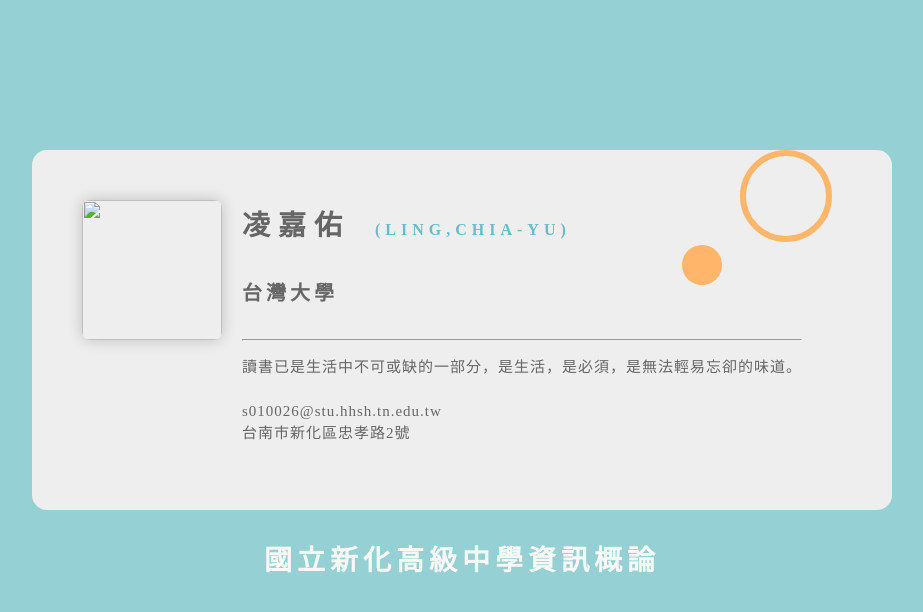
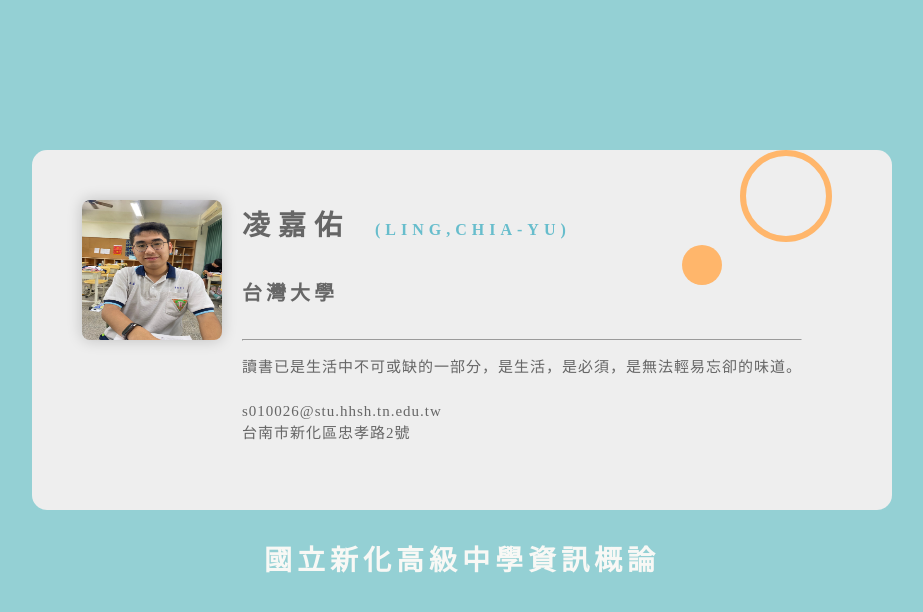
Before and after one commit to 1020888/1020888.github.io, a plain HTML site: page index.html in a window 1280 px wide. Shown: the whole page, without its empty margins (178-1101 px from the left). Drawn offline with Linux system fonts and the light colour scheme.

Commit message:
first ver

```diff
--- a/index.html
+++ b/index.html
@@ -13,7 +13,7 @@
 <body>
     <!-- 名片區塊-->
   <div class="namecard">
-  <img src="img\3.img" />
+  <img src="img\3.jpg" />
     <!--  名片右邊文字區塊-->
   <div class="right">
     <h2>凌嘉佑
```
